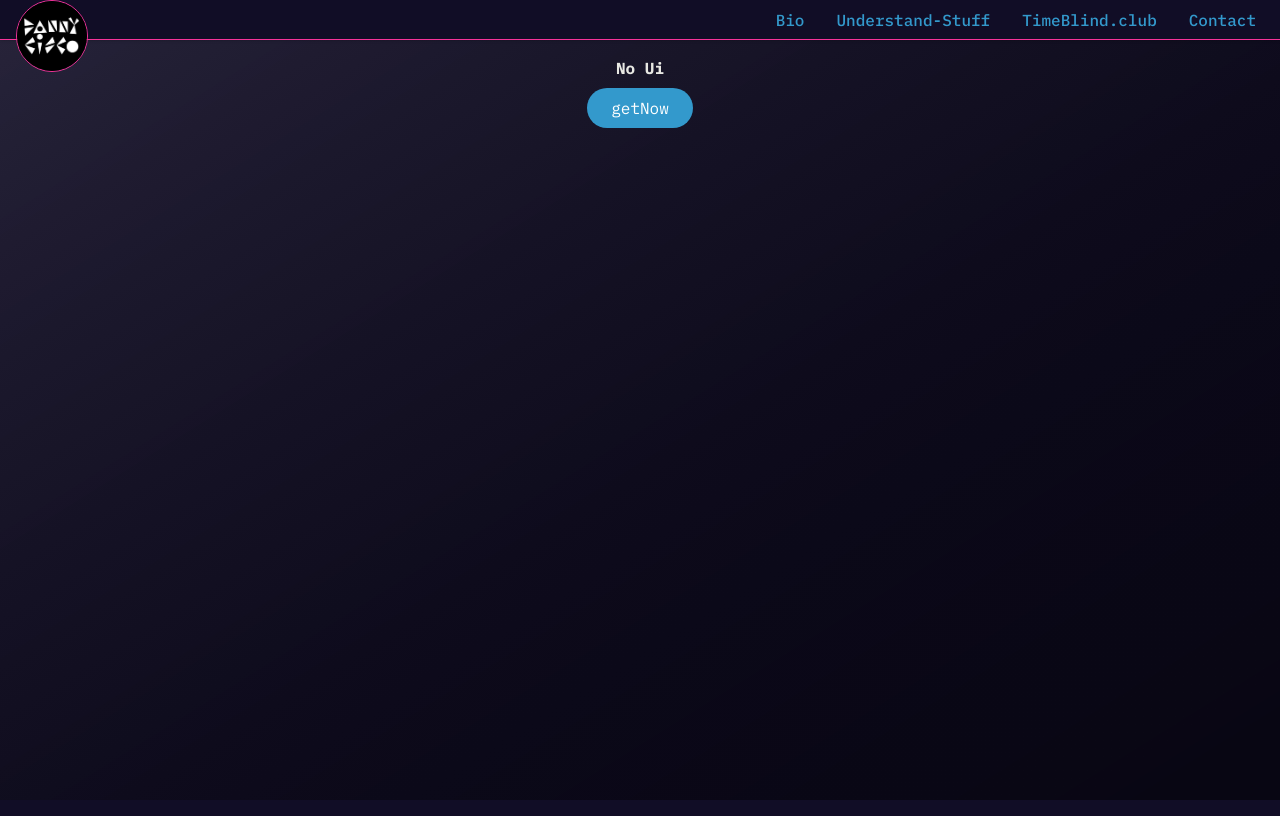
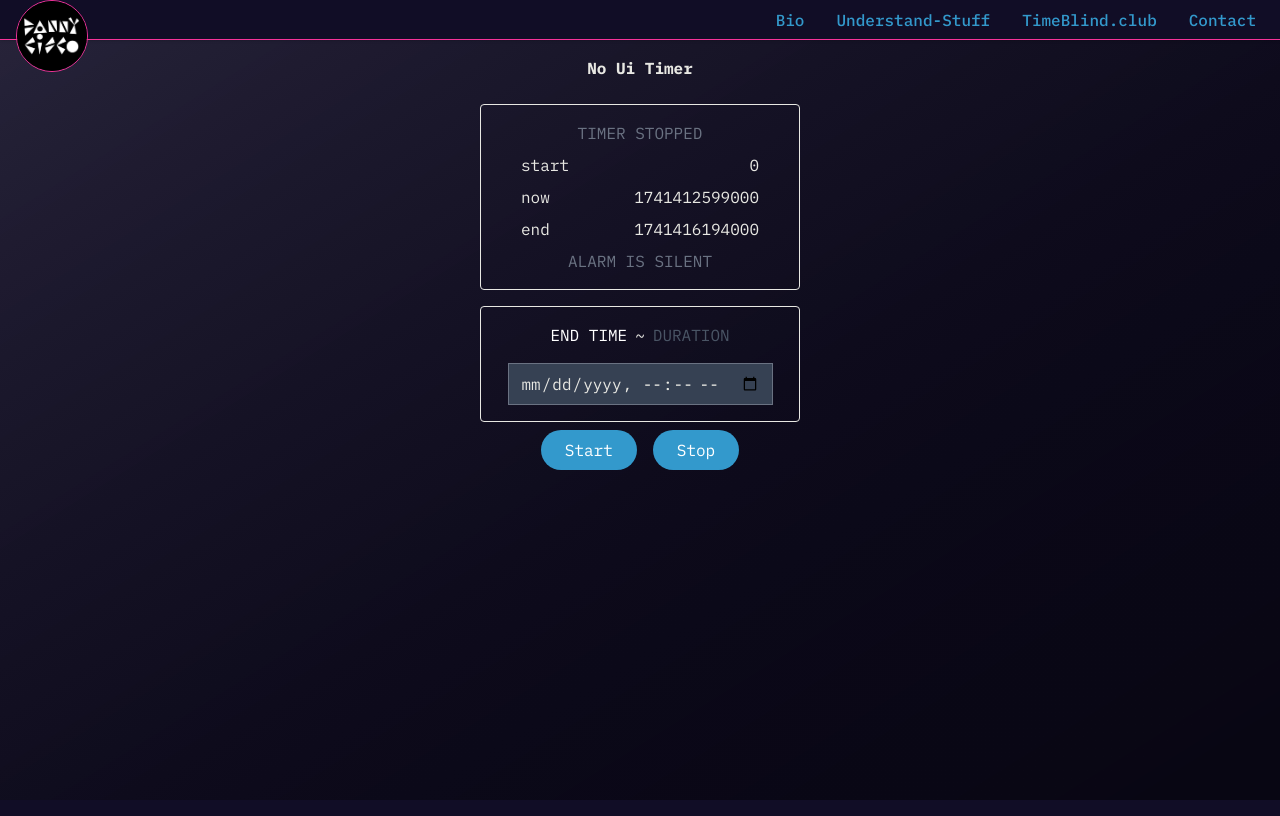
Before and after one commit to Danny-Cisco/danny-cisco, a SvelteKit app: page /time-blind-club/no-ui in a window 1280 px wide. Built offline with nearby package versions, Linux system fonts and the light colour scheme.

Commit message:
no ui timer works

```diff
--- /dev/null
+++ b/src/lib/stores/timerStoreBasic.js
@@ -0,0 +1,5 @@
+import { writable } from 'svelte/store';
+
+export const startMs = writable(0);
+export const nowMs = writable(0);
+export const endMs = writable(0);
--- a/src/routes/time-blind-club/no-ui/+page.svelte
+++ b/src/routes/time-blind-club/no-ui/+page.svelte
@@ -1,30 +1,125 @@
 <script>
 	import { onMount, onDestroy } from 'svelte';
-	import { timerStore } from '$lib/stores/timerStore.js';
 
-	// Destructure what we need from the store
-	const { startMs, nowMs, endMs, getNow, initializeDates, startClock, stopClock } = timerStore;
+	import { writable } from 'svelte/store';
 
-	// Watch the store values with $ prefix
-	$: console.log('🚀 ~ startMs:', $startMs);
-	$: console.log('🚀 ~ nowMs:', $nowMs);
-	$: console.log('🚀 ~ endMs:', $endMs);
+	const startMs = writable(0);
+	const nowMs = writable(0);
+	const endMs = writable(0);
 
-	onMount(() => {
-		// Initialize dates
-		initializeDates();
+	const durationMs = writable(5000);
 
-		// Start the clock
-		startClock();
+	const isRunning = writable(false);
+	const alarmIsRinging = writable(false);
+	const durationMode = writable(false);
+	console.log('🚀 ~ durationMode:', $durationMode);
+
+	let timer1000;
+
+	let timePickerValue;
+	$: console.log('🚀 ~ timePickerValue:', timePickerValue);
+
+	export function getNow() {
+		nowMs.set(Date.now());
+	}
+
+	export function start() {
+		startMs.set(Date.now());
+		$alarmIsRinging = false;
+		$isRunning = true;
+	}
+
+	export function stop() {
+		endMs.set(Date.now());
+		$isRunning = false;
+		$alarmIsRinging = false;
+	}
+
+	$: if ($durationMode) {
+		$endMs = $startMs + $durationMs;
+	}
+	$: if (!$durationMode) {
+		$endMs = new Date(timePickerValue).getTime();
+	}
+
+	$: if ($nowMs >= $endMs) {
+		if ($isRunning) {
+			$isRunning = false;
+			$alarmIsRinging = true;
+		}
+	}
+
+	onMount(async () => {
+		console.log('onmount');
+		timer1000 = setInterval(() => getNow(), 100);
+		const d = new Date().getTime() + 1 * 60 * 60 * 1000;
+		$endMs = d;
 	});
 
 	onDestroy(() => {
-		// Clean up the interval when component is destroyed
-		stopClock();
+		clearInterval(timer1000);
 	});
 </script>
 
-<div class="mt-4 flex w-full flex-col items-center">
-	<h1 class="text-center">No Ui</h1>
-	<button class="btn" on:click={getNow}>getNow</button>
+<div class="mt-4 flex w-full flex-col items-center justify-center">
+	<h1 class="text-center">No Ui Timer</h1>
+
+	<div class="w-xs m-4 flex flex-col items-center gap-2 rounded border p-4 px-10">
+		{#if $isRunning}
+			<p class="text-green-500">TIMER IS RUNNING</p>
+		{:else}
+			<p class="text-gray-500">TIMER STOPPED</p>
+		{/if}
+		<p class="flex w-full justify-between">
+			start <span>{$startMs}</span>
+		</p>
+		<p class="flex w-full justify-between">
+			now <span>{$nowMs}</span>
+		</p>
+		<p class="flex w-full justify-between">
+			end <span>{$endMs}</span>
+		</p>
+		{#if $alarmIsRinging}
+			<p class="text-red-500">ALARM IS RINGING!!</p>
+		{:else}
+			<p class="text-gray-500">ALARM IS SILENT</p>
+		{/if}
+	</div>
+	<div class="w-xs flex flex-col items-center rounded border p-4">
+		<div class="mb-4">
+			<button
+				on:click={() => {
+					$durationMode = !$durationMode;
+				}}
+			>
+				{#if $durationMode}
+					<div class="flex gap-2">
+						<p class="text-gray-600">END TIME</p>
+						<p>~</p>
+						<p class="text-white">DURATION</p>
+					</div>
+				{:else}
+					<div class="flex gap-2">
+						<p class="text-white">END TIME</p>
+						<p>~</p>
+						<p class="text-gray-600">DURATION</p>
+					</div>
+				{/if}
+			</button>
+		</div>
+		{#if $durationMode}
+			<label for="duration">
+				<input type="number" class="bg-gray-700" bind:value={$durationMs} />
+			</label>
+		{:else}
+			<label for="endTime">
+				<input type="datetime-local" class="bg-gray-700" bind:value={timePickerValue} />
+			</label>
+		{/if}
+	</div>
+
+	<div class="flex gap-4 p-2">
+		<button class="btn" on:click={start}>Start</button>
+		<button class="btn" on:click={stop}>Stop</button>
+	</div>
 </div>
```
